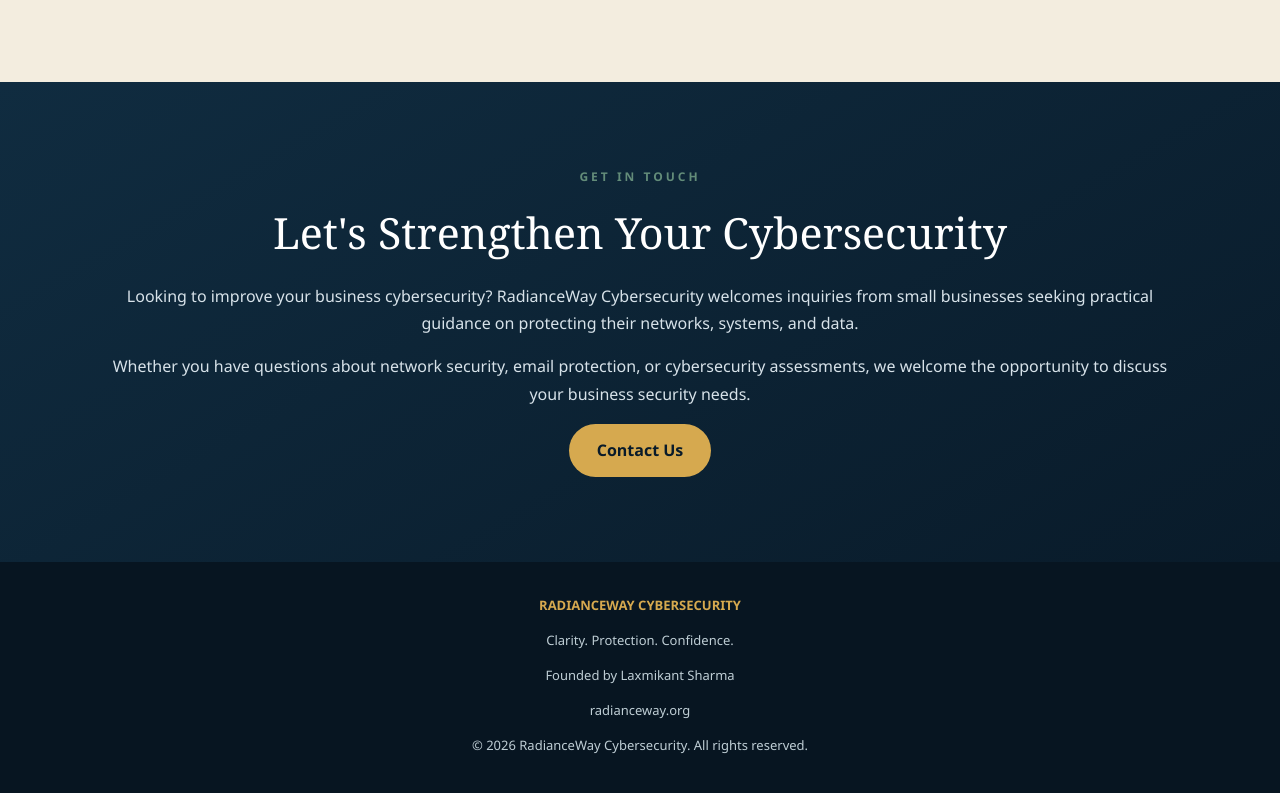
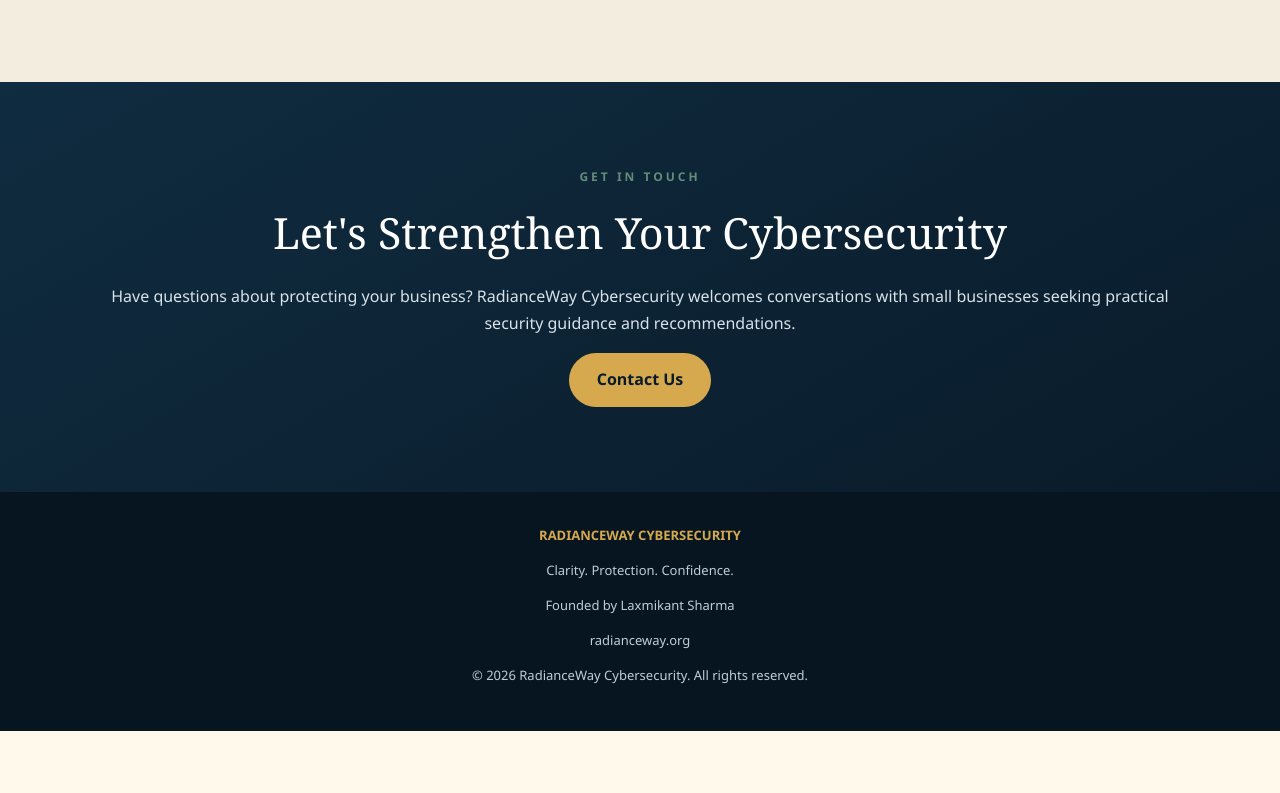
Before and after one commit to Laxmikant-Sec/radiance-way, a plain HTML site: page index.html in a window 1280 px wide. Shown: the part 2664-3457 px from the top of the page. After the commit the page ends 3395 px from the top, so only its background shows below. Drawn offline with Linux system fonts and the light colour scheme.

Commit message:
Simplify homepage Contact section and link to Contact page
Updated the 'Get in Touch' section with new content and a link.

```diff
--- a/index.html
+++ b/index.html
@@ -425,25 +425,26 @@
 </section>
 
 
+
 <section class="closing" id="community">
   <div class="container">
-      <div class="section-label">Get in Touch</div>
+    <div class="section-label">GET IN TOUCH</div>
     <h2>Let's Strengthen Your Cybersecurity</h2>
+
     <p>
-        Looking to improve your business cybersecurity?
-        RadianceWay Cybersecurity welcomes inquiries
-        from small businesses seeking practical guidance
-        on protecting their networks, systems, and data.
+      Have questions about protecting your business?
+      RadianceWay Cybersecurity welcomes conversations
+      with small businesses seeking practical security
+      guidance and recommendations.
     </p>
-      <p>
-        Whether you have questions about network security,
-        email protection, or cybersecurity assessments,
-        we welcome the opportunity to discuss your
-        business security needs.
-      </p>
-      <a class="button" href="mailto:laxsharma@lscyber.ca?subject=RadianceWay%20Cybersecurity%20Inquiry">Contact Us</a>
+
+    <a href="contact.html" class="button">
+      Contact Us
+    </a>
+
   </div>
 </section>
+
 </main>
 
 <footer>
```
Lines whose indentation alone changed are shown as unchanged.
